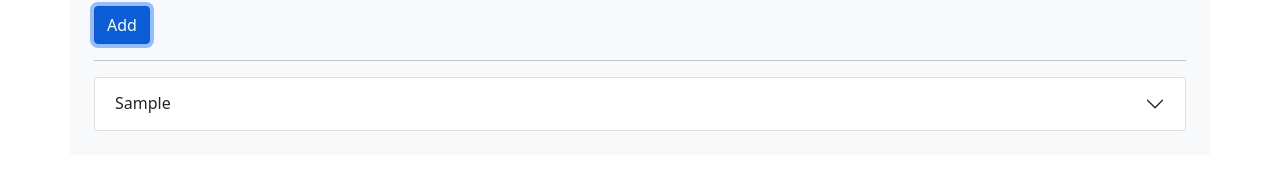
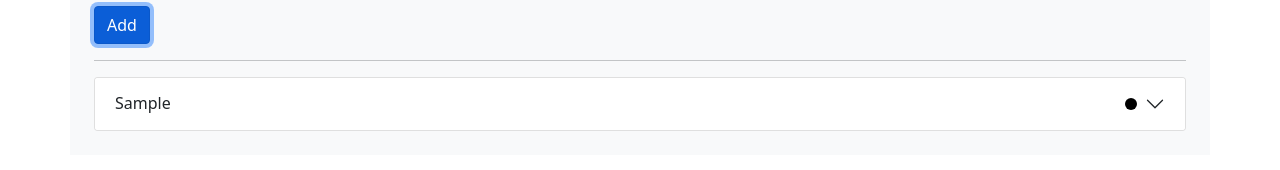
Before and after one commit to LordHippopotamus/todo, a React (Create React App) app: page / in a window 1280 px wide. Both pictures are taken after typing "Sample", "Sample" into the empty fields and a click on the button "Add". Shown: the part 374-544 px from the top of the page. Built offline with nearby package versions, Linux system fonts and the light colour scheme.

Commit message:
feat(TodoListItem): mark todo with colors

```diff
--- a/package.json
+++ b/package.json
@@ -1,7 +1,7 @@
 {
   "homepage": "http://LordHippopotamus.github.io/todo",
   "name": "todo",
-  "version": "1.1.0",
+  "version": "1.2.0",
   "private": true,
   "dependencies": {
     "@testing-library/jest-dom": "^5.14.1",
--- a/src/components/TodoList/index.jsx
+++ b/src/components/TodoList/index.jsx
@@ -13,6 +13,7 @@ export default function TodoList(props) {
           <TodoListItem
             name={el.name}
             description={el.description}
+            color={el.color}
             key={el.id}
             identifier={el.id}
             removeTodoListItem={removeTodoListItem}
@@ -30,6 +31,7 @@ TodoList.propTypes = {
     id: PropTypes.number.isRequired,
     name: PropTypes.string.isRequired,
     description: PropTypes.string.isRequired,
+    color: PropTypes.string.isRequired,
   })).isRequired,
   removeTodoListItem: PropTypes.func.isRequired,
 };
--- /dev/null
+++ b/src/components/TodoListItem/TodoListItem.css
@@ -0,0 +1,9 @@
+.todo-list-item-color {
+    height: 12px;
+    width: 12px;
+    border-radius: 12px;
+}
+
+.accordion-button::after {
+    margin-left: 0;
+}
--- a/src/components/TodoListItem/index.jsx
+++ b/src/components/TodoListItem/index.jsx
@@ -1,17 +1,22 @@
 import React from 'react';
 import PropTypes from 'prop-types';
 import { Button, Accordion } from 'react-bootstrap';
+import './TodoListItem.css';
 
 export default function TodoListItem(props) {
   const {
     name,
     description,
+    color,
     identifier,
     removeTodoListItem,
   } = props;
   return (
     <Accordion.Item eventKey={identifier}>
-      <Accordion.Header>{name}</Accordion.Header>
+      <Accordion.Header>
+        {name}
+        <div className="todo-list-item-color ms-auto me-2" style={{ backgroundColor: color }} />
+      </Accordion.Header>
       <Accordion.Body className="d-flex flex-column align-items-start">
         <p>{description || 'This todo has not description'}</p>
         <Button variant="outline-success" onClick={() => removeTodoListItem(identifier)}>
@@ -25,6 +30,7 @@ export default function TodoListItem(props) {
 TodoListItem.propTypes = {
   name: PropTypes.string.isRequired,
   description: PropTypes.string.isRequired,
+  color: PropTypes.string.isRequired,
   identifier: PropTypes.number.isRequired,
   removeTodoListItem: PropTypes.func.isRequired,
 };
```
